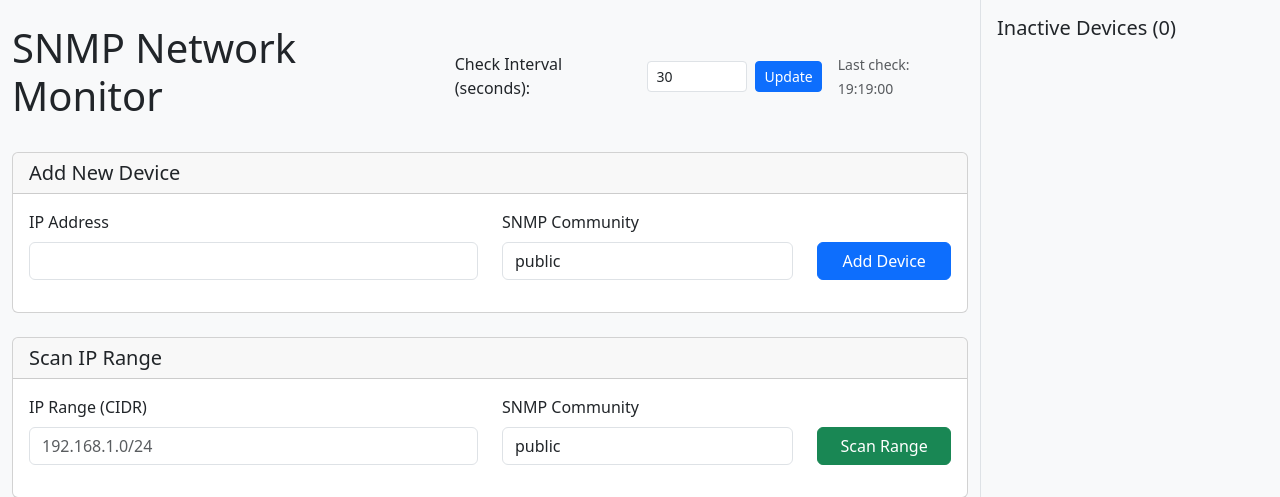
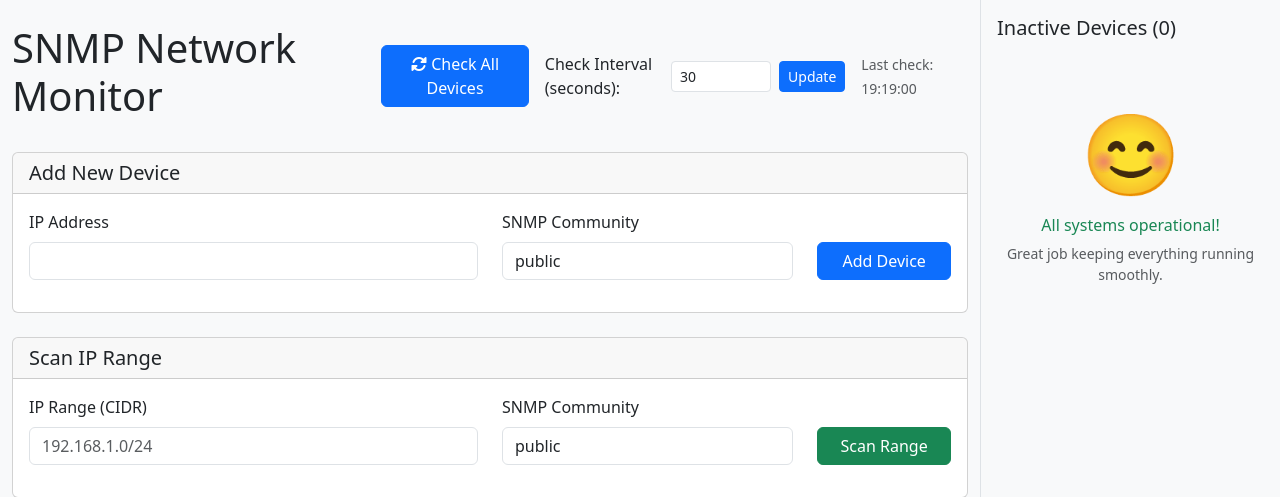
Before and after one commit to Kszyszka/nyo-snmp, a Flask app: page / in a window 1280 px wide. Shown: the top 497 px of the page. Run offline with Flask 3, Linux system fonts and the light colour scheme.

Commit message:
Możliwość checkowania wszystkich urządzeń na raz

```diff
--- a/app.py
+++ b/app.py
@@ -261,5 +261,30 @@ def delete_devices():
     db.session.commit()
     return jsonify({'message': f'Successfully deleted {len(device_ids)} devices'})
 
+@app.route('/check_all_devices_now')
+def check_all_devices_now():
+    devices = Device.query.all()
+    for device in devices:
+        try:
+            status = check_device_status(device.ip_address, device.snmp_community)
+            device.status = 'active' if status else 'inactive'
+            device.last_checked = datetime.utcnow()
+
+            # Try to get device name if status is active
+            if status and (not device.name or device.name == 'Unknown'):
+                try:
+                    name = get_device_name(device.ip_address, device.snmp_community)
+                    if name:
+                        device.name = name
+                except Exception as e:
+                    logger.error(f"Error getting device name: {str(e)}")
+        except Exception as e:
+            logger.error(f"Error checking device {device.ip_address}: {str(e)}")
+            device.status = 'inactive'
+            device.last_checked = datetime.utcnow()
+
+    db.session.commit()
+    return redirect(url_for('index'))
+
 if __name__ == '__main__':
     app.run(debug=True)
--- a/templates/index.html
+++ b/templates/index.html
@@ -85,6 +85,9 @@
             <div class="d-flex justify-content-between align-items-center mb-4">
                 <h1>SNMP Network Monitor</h1>
                 <div class="d-flex align-items-center">
+                    <a href="{{ url_for('check_all_devices_now') }}" class="btn btn-primary me-3">
+                        <i class="fas fa-sync-alt"></i> Check All Devices
+                    </a>
                     <form id="intervalForm" class="d-flex align-items-center me-3">
                         <label for="check_interval" class="me-2">Check Interval (seconds):</label>
                         <input type="number" class="form-control form-control-sm me-2" id="check_interval"
@@ -210,6 +213,13 @@
     <div class="notification-sidebar">
         <h5 class="mb-3">Inactive Devices (<span id="inactiveCount">{{ devices|selectattr('status', 'equalto', 'inactive')|list|length }}</span>)</h5>
         <div id="notificationList">
+            {% if devices|selectattr('status', 'equalto', 'inactive')|list|length == 0 %}
+            <div class="text-center py-5">
+                <div class="display-1 mb-3">😊</div>
+                <h6 class="text-success">All systems operational!</h6>
+                <p class="text-muted small">Great job keeping everything running smoothly.</p>
+            </div>
+            {% else %}
                 {% for device in devices %}
                     {% if device.status == 'inactive' %}
                     <div class="notification-item" data-device-id="{{ device.id }}">
@@ -228,6 +238,7 @@
                     </div>
                     {% endif %}
                 {% endfor %}
+            {% endif %}
         </div>
     </div>
 
```
Lines whose indentation alone changed are shown as unchanged.
